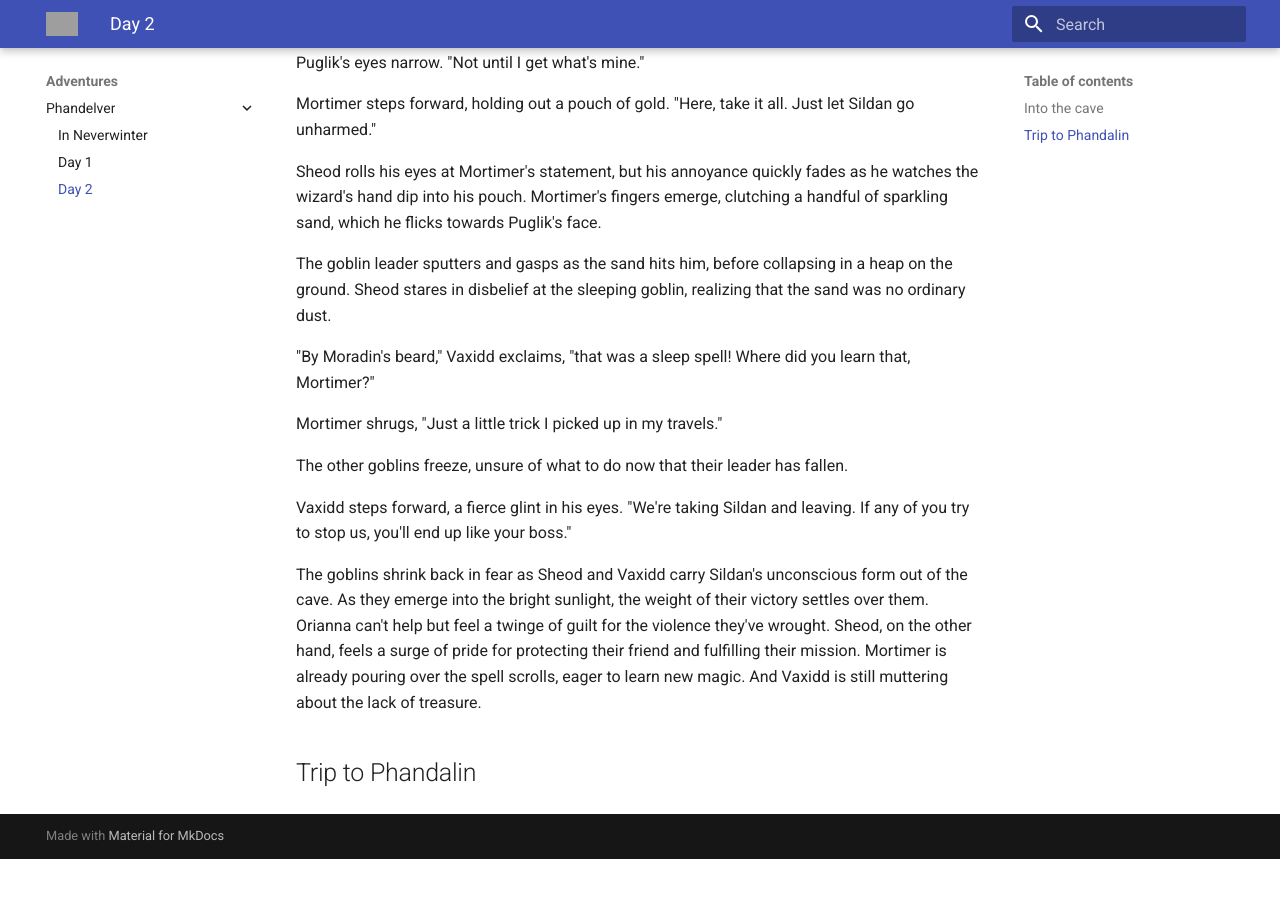
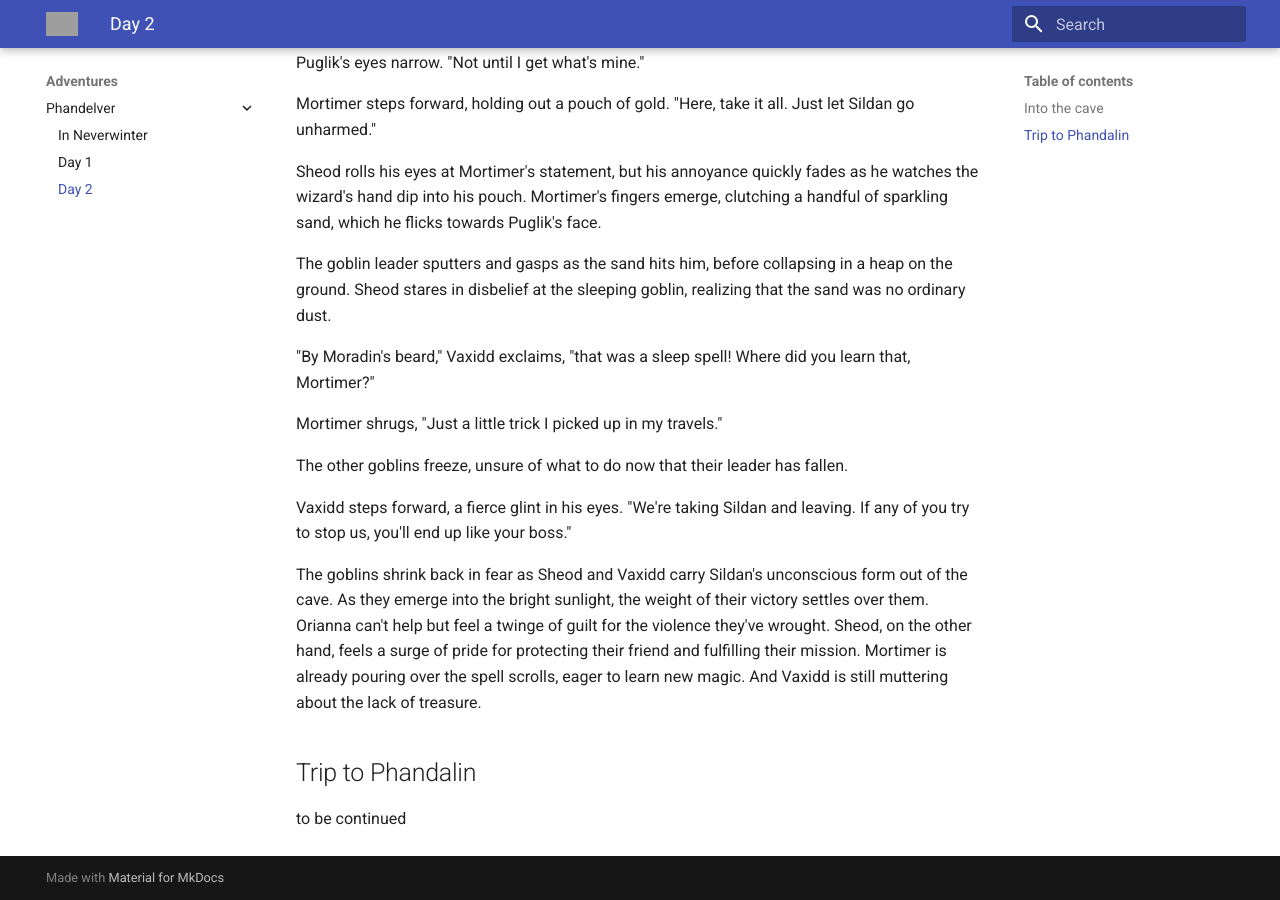
Before and after one commit to jonasmcferreira/adventures, an MkDocs documentation site: the page built from docs/phandelver-02.md, in a window 1280 px wide and 900 px high, scrolled down 4316 px. Built offline with MkDocs 1.6.1 and Material for MkDocs 9.7.7, drawn with Linux system fonts in a browser that asks for light colours; before the commit the page ends 5175 px from its top, so only the background shows below that; grey boxes are pictures that could not be loaded.

Commit message:
modified docs/phandelver-02.md

```diff
--- a/docs/phandelver-02.md
+++ b/docs/phandelver-02.md
@@ -119,3 +119,5 @@ Vaxidd steps forward, a fierce glint in his eyes. "We're taking Sildan and leavi
 The goblins shrink back in fear as Sheod and Vaxidd carry Sildan's unconscious form out of the cave. As they emerge into the bright sunlight, the weight of their victory settles over them. Orianna can't help but feel a twinge of guilt for the violence they've wrought. Sheod, on the other hand, feels a surge of pride for protecting their friend and fulfilling their mission. Mortimer is already pouring over the spell scrolls, eager to learn new magic. And Vaxidd is still muttering about the lack of treasure.
 
 ## Trip to Phandalin
+
+to be continued
```
